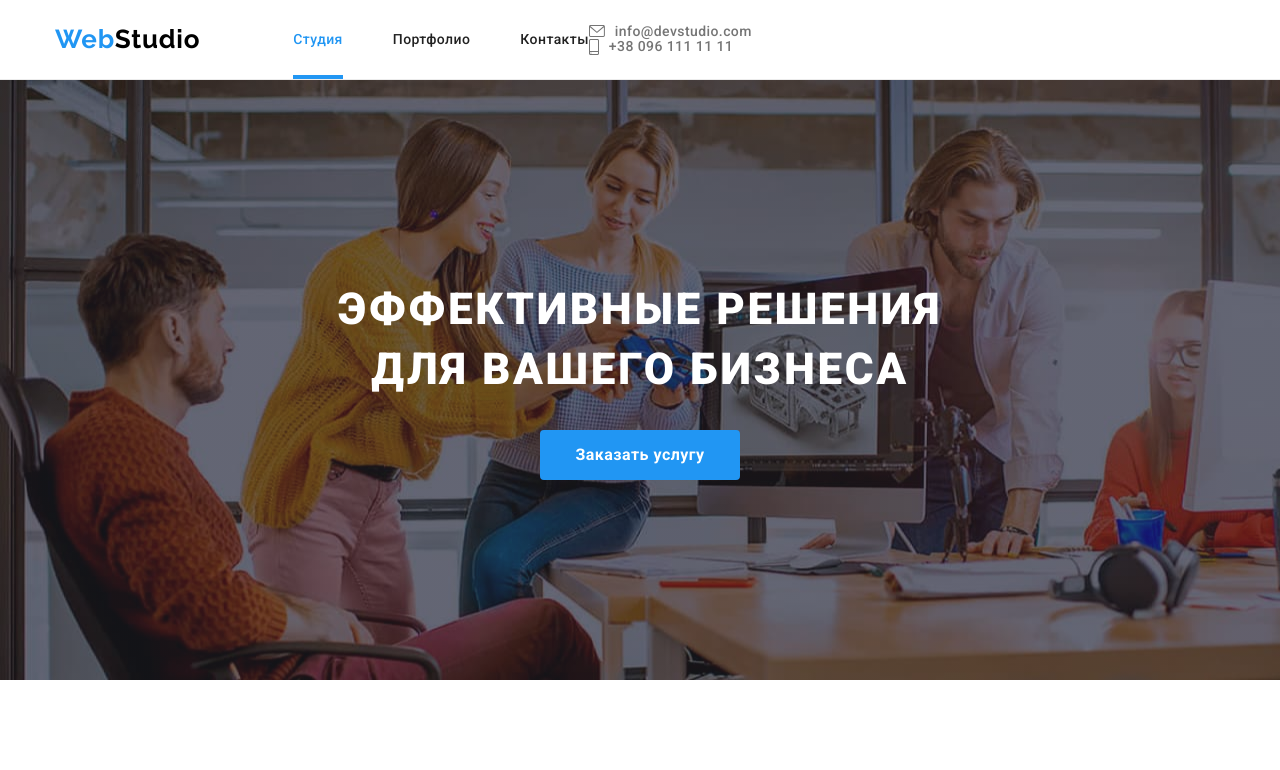
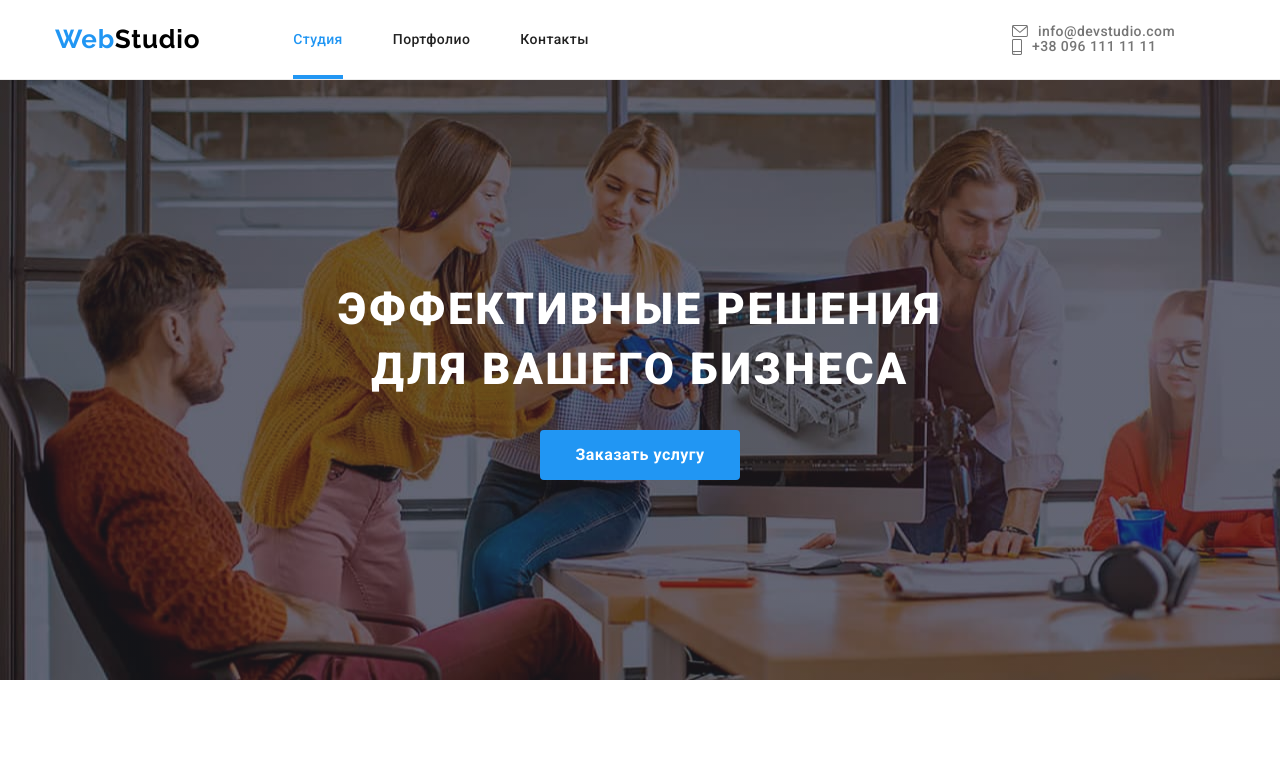
Before and after one commit to Of-Nameless/goit-markup-hw-08, a plain HTML site: page index.html in a window 1280 px wide. Shown: the top 770 px of the page. Drawn offline with nearby package versions, Linux system fonts and the light colour scheme.

Commit message:
variates

```diff
--- a/sass/layout/_header.scss
+++ b/sass/layout/_header.scss
@@ -2,14 +2,28 @@
   height: 60px;
   display: flex;
   border-bottom: 1px solid var(--border-color);
-  @media screen and (min-width: 768px) {
+}
+
+@media screen and (min-width: 768px) {
+  .header {
     height: 80px;
   }
+}
 
-  & .container {
-    display: flex;
-    // justify-content: space-between;
-    align-items: center;
+@media screen and (min-width: 1200px) {
+  .header {
+    justify-content: space-between;
+  }
+}
+
+.header .container {
+  display: flex;
+  align-items: center;
+}
+
+@media screen and (min-width: 1200px) {
+  .header .container {
+    justify-content: space-between;
   }
 }
 
@@ -76,6 +90,7 @@
 
   @media screen and (min-width: 1200px) {
     display: flex;
+    margin-left: auto;
   }
 }
 
```
Also changed, not shown: sass/main.css, 1 other file.
